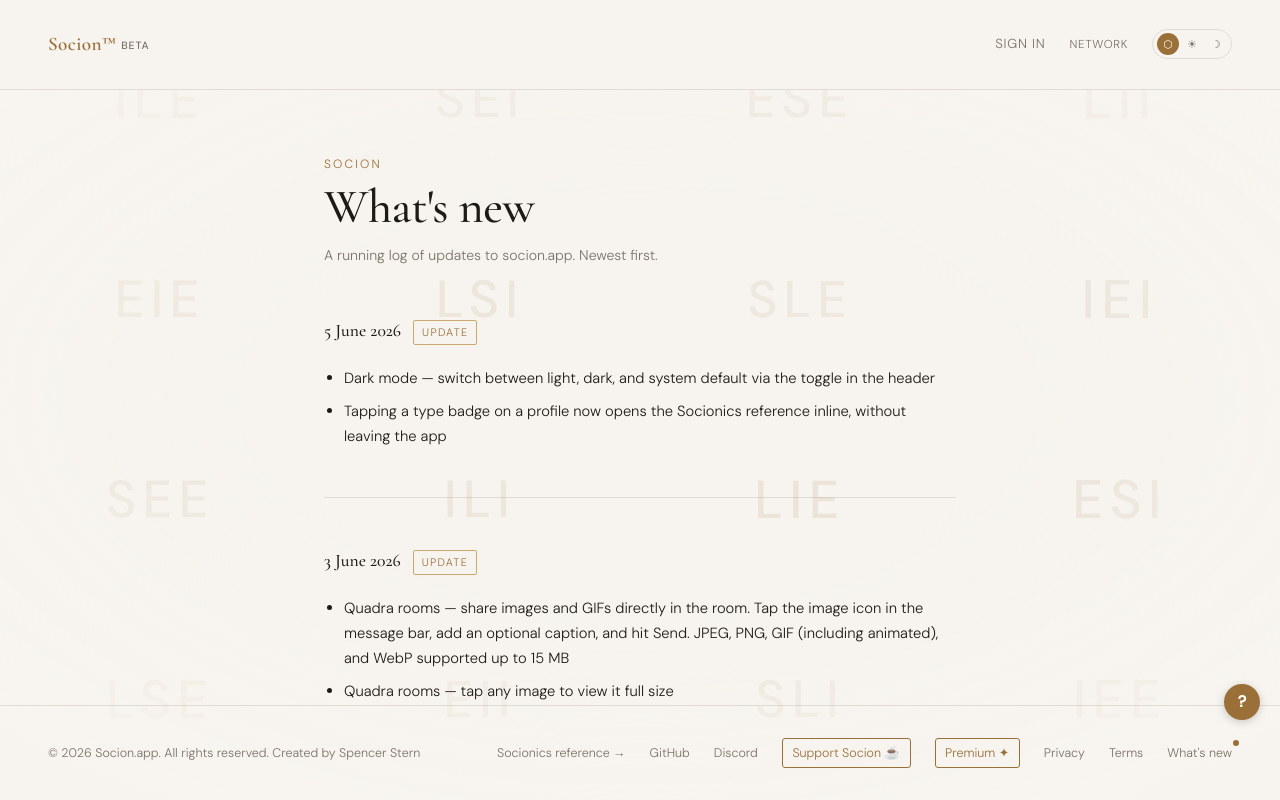
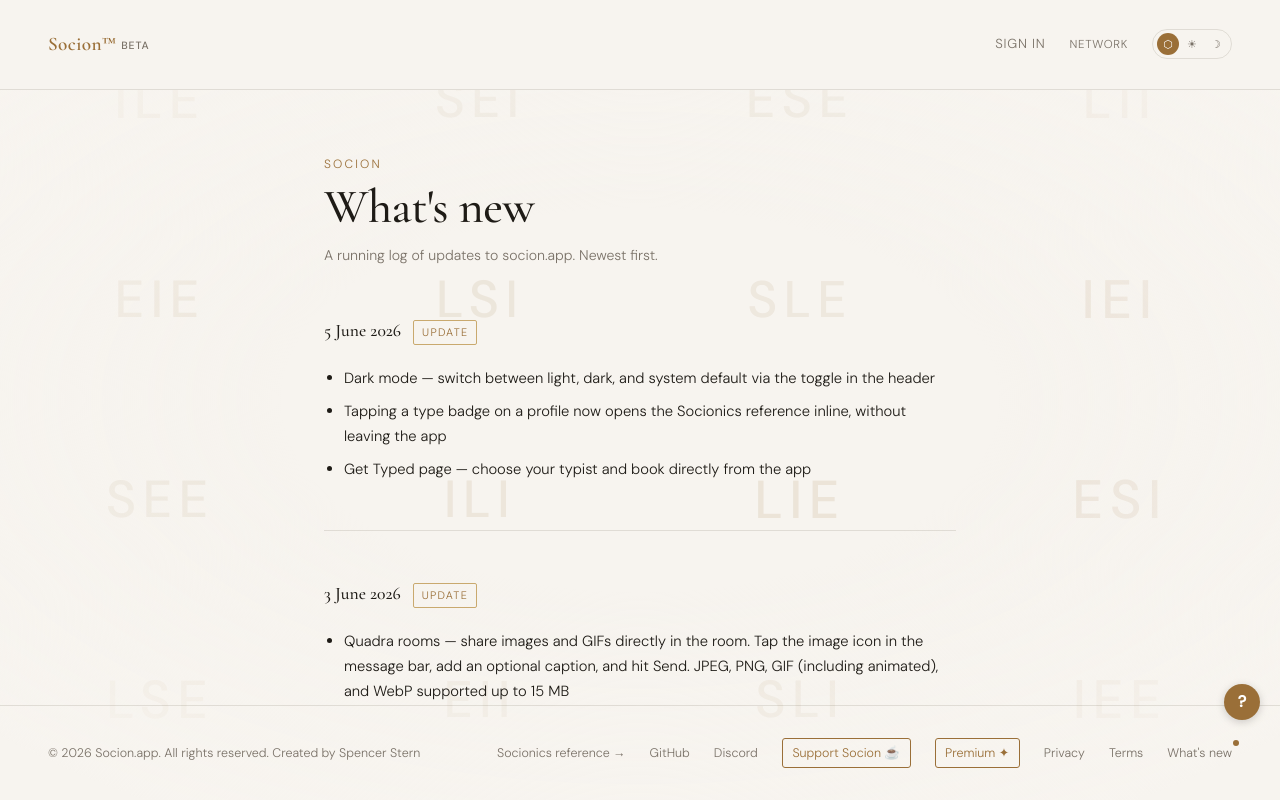
Before and after one commit to sstern42/socionics-match, a React (Vite) app: page /changelog in a window 1280 px wide. Built offline with nearby package versions, Linux system fonts and the light colour scheme; no server answers.

Commit message:
Update Changelog.jsx

```diff
--- a/src/pages/Changelog.jsx
+++ b/src/pages/Changelog.jsx
@@ -7,6 +7,7 @@ export const ENTRIES = [
       items: [
         'Dark mode — switch between light, dark, and system default via the toggle in the header',
         'Tapping a type badge on a profile now opens the Socionics reference inline, without leaving the app',
+        'Get Typed page — choose your typist and book directly from the app',
       ],
     },
     {
```
